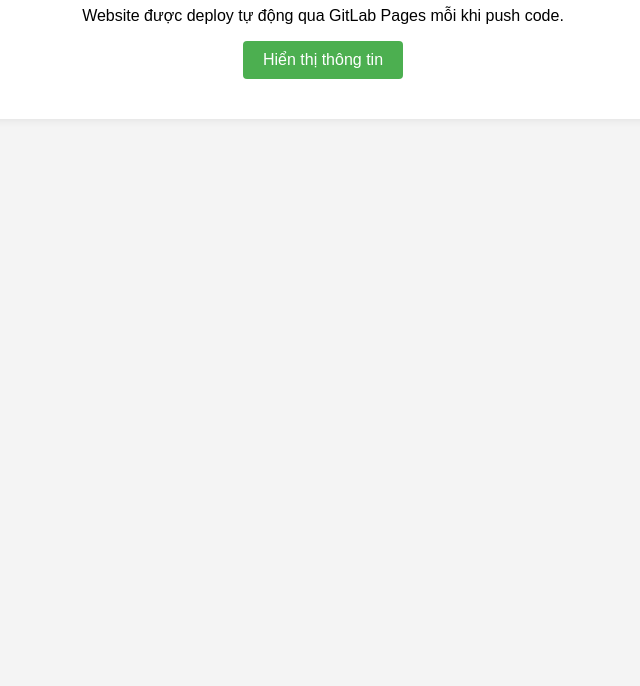
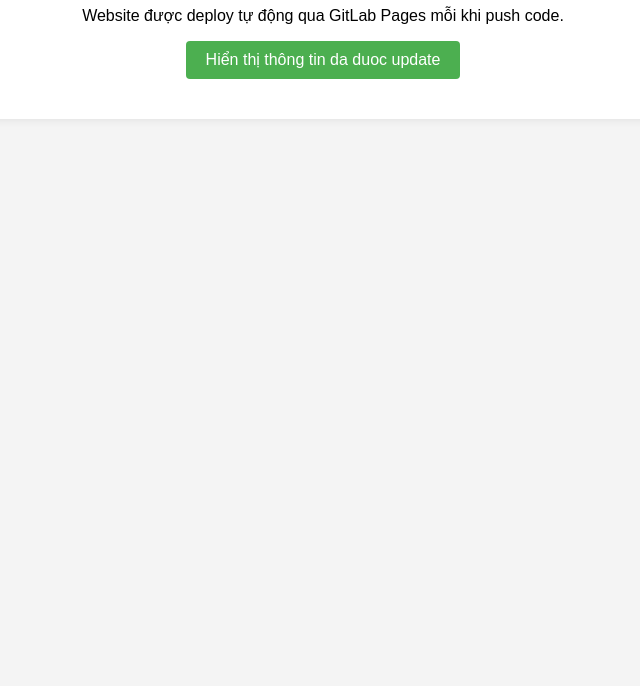
Before and after one commit to vominhthuan2004/BT7CCPTPM, a plain HTML site: page public/index.html in a window 1280 px wide. Shown: the part 114-800 px from the top of the page, without its empty margins (317-957 px from the left). Drawn offline with Linux system fonts and the light colour scheme.

Commit message:
Cập nhật nội dung website

```diff
--- a/public/index.html
+++ b/public/index.html
@@ -10,7 +10,7 @@
     <div class="container">
         <h1>🚀 CI/CD Pipeline với GitLab</h1>
         <p>Website được deploy tự động qua GitLab Pages mỗi khi push code.</p>
-        <button id="infoBtn">Hiển thị thông tin</button>
+        <button id="infoBtn">Hiển thị thông tin da duoc update</button>
         <p id="message"></p>
     </div>
     <script src="js/main.js"></script>
```
